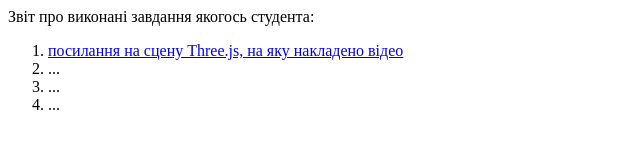
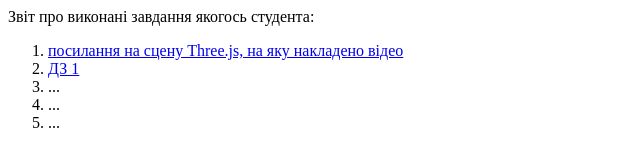
Before and after one commit to volverina/SR-25, a plain HTML site: page index.html in a window 1280 px wide. Shown: the full height of the page, 0-640 px from the left. Drawn offline with Linux system fonts and the light colour scheme.

Commit message:
Update index.html

```diff
--- a/index.html
+++ b/index.html
@@ -5,6 +5,7 @@
 		Звіт про виконані завдання якогось студента</a>:
 		<ol>
 			<li><a href="test.html">посилання на  сцену Three.js, на яку накладено відео</a></li>
+			<li><a href="hw1/hw1.html">ДЗ 1</a></li>
 			<li>...</li>
 			<li>...</li>
 			<li>...</li>
```
